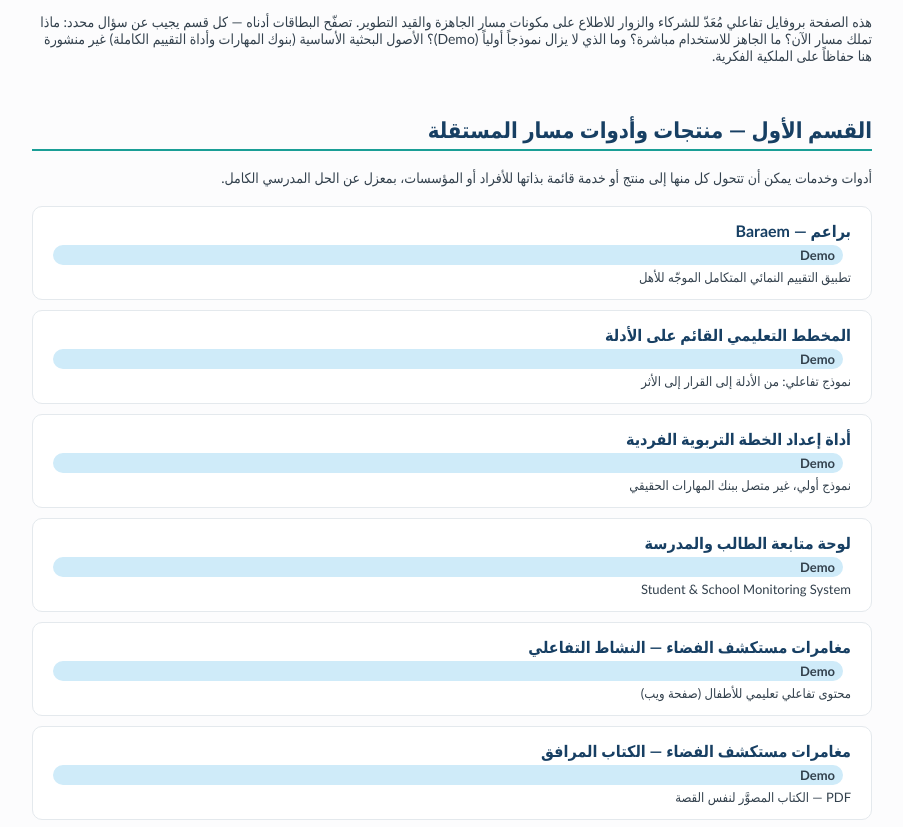
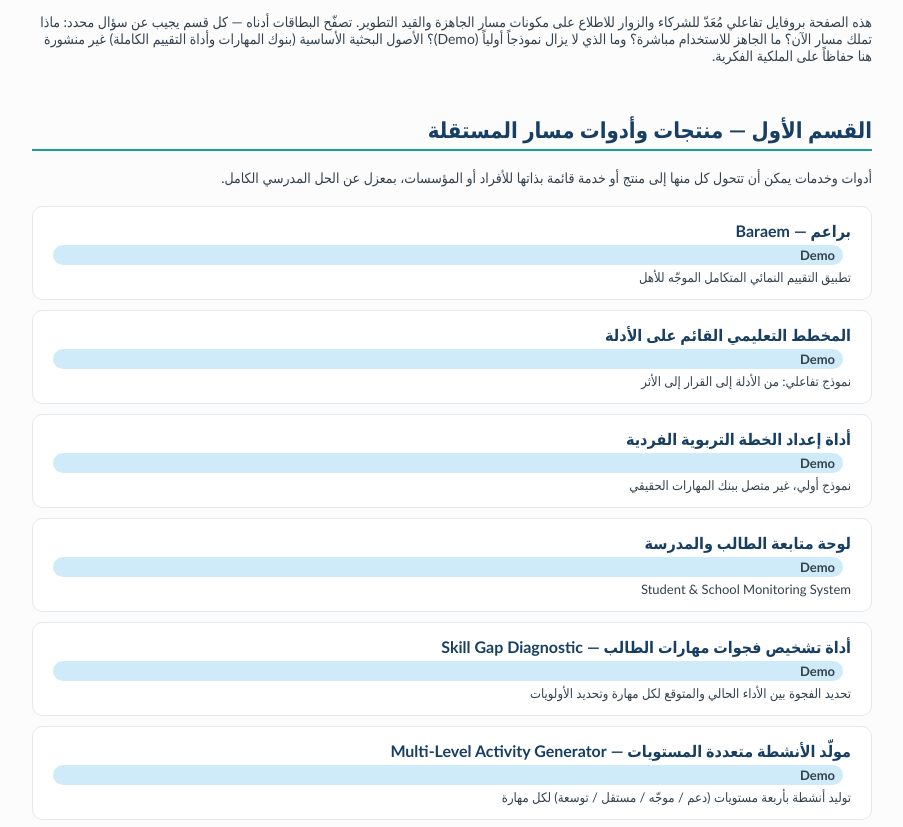
Before and after one commit to drabeer66/Masar-, a plain HTML site: page index.html in a window 1280 px wide. Shown: the part 116-943 px from the top of the page, without its empty margins (188-1091 px from the left). Drawn offline with Linux system fonts and the light colour scheme.

Commit message:
Link Skill Gap Diagnostic + Activity Generator tools - session J2026090401

```diff
--- a/index.html
+++ b/index.html
@@ -52,6 +52,16 @@
   <a class="card" href="01_MASAR_TOOLS_PRODUCTS/Monitoring_Tools/monitoring-dashboard.html">
     <b>لوحة متابعة الطالب والمدرسة</b><span class="badge demo">Demo</span>
     <span>Student & School Monitoring System</span>
+  </a>
+
+  <a class="card" href="01_MASAR_TOOLS_PRODUCTS/Skill_Gap_Diagnostic/skill-gap-diagnostic.html">
+    <b>أداة تشخيص فجوات مهارات الطالب — Skill Gap Diagnostic</b><span class="badge demo">Demo</span>
+    <span>تحديد الفجوة بين الأداء الحالي والمتوقع لكل مهارة وتحديد الأولويات</span>
+  </a>
+
+  <a class="card" href="01_MASAR_TOOLS_PRODUCTS/Activity_Generator/activity-generator.html">
+    <b>مولّد الأنشطة متعددة المستويات — Multi-Level Activity Generator</b><span class="badge demo">Demo</span>
+    <span>توليد أنشطة بأربعة مستويات (دعم / موجّه / مستقل / توسعة) لكل مهارة</span>
   </a>
 
   <a class="card" href="01_MASAR_TOOLS_PRODUCTS/Interactive_Kids_Content/أنشطة_الأطفال_التفاعلية/space-adventures.html">
```
